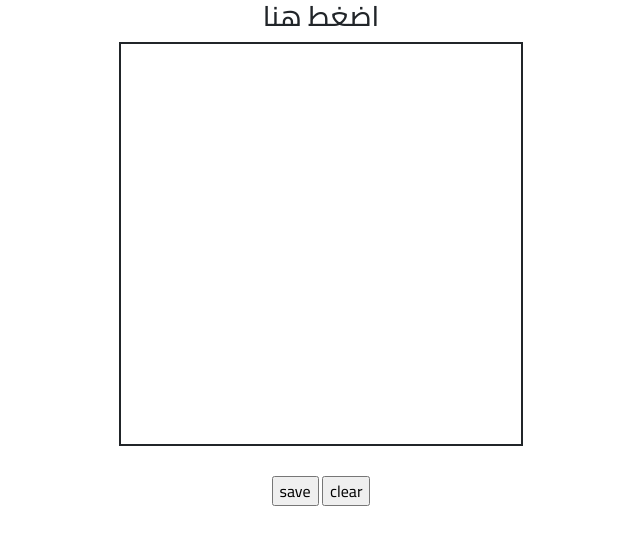
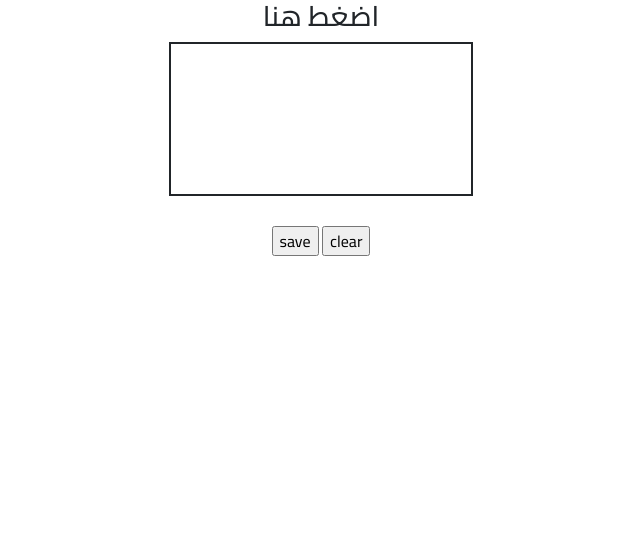
Before and after one commit to mohanor/getnumber, a plain HTML site: page index.html in a window 1280 px wide. Shown: the whole page, without its empty margins (319-959 px from the left). Drawn offline with Linux system fonts and the light colour scheme.

Commit message:
commit 2

```diff
--- a/css/style.css
+++ b/css/style.css
@@ -1,3 +1,8 @@
 * {
     font-family: 'Cairo', sans-serif;
 }
+
+.can {
+    max-width: 100%;
+    height: auto;
+}
--- a/index.html
+++ b/index.html
@@ -20,7 +20,7 @@
             <div>
                 <div class="row">
                     <div class="col-12">
-                        <canvas id="can" width="400" height="400" style="border:2px solid;"></canvas>
+                        <canvas id="can" class="can" style="border:2px solid;"></canvas>
                     </div>
                     <div class="col-12">
                         <img id="canvasimg" style="display:none;">
```
